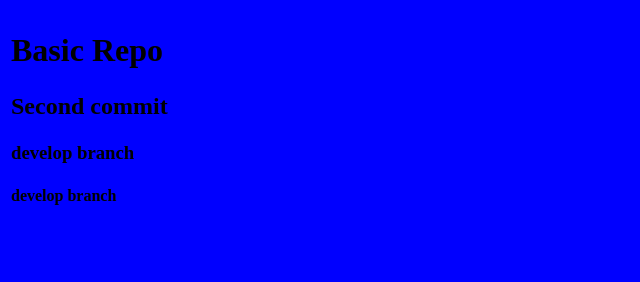
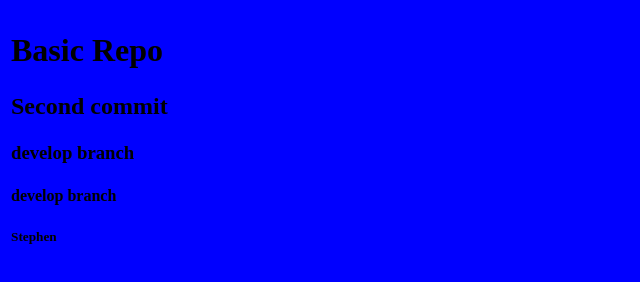
Before and after one commit to stholmes/basic_repo, a plain HTML site: page index.html in a window 1280 px wide. Shown: the full height of the page, 0-640 px from the left. Drawn offline with Linux system fonts and the light colour scheme.

Commit message:
stephen develop

```diff
--- a/index.html
+++ b/index.html
@@ -10,5 +10,6 @@
     <h2>Second commit</h2>
     <h3>develop branch</h3>
     <h4>develop branch</h4>
+    <h5>Stephen</h5>
   </body>
 </html>
```
